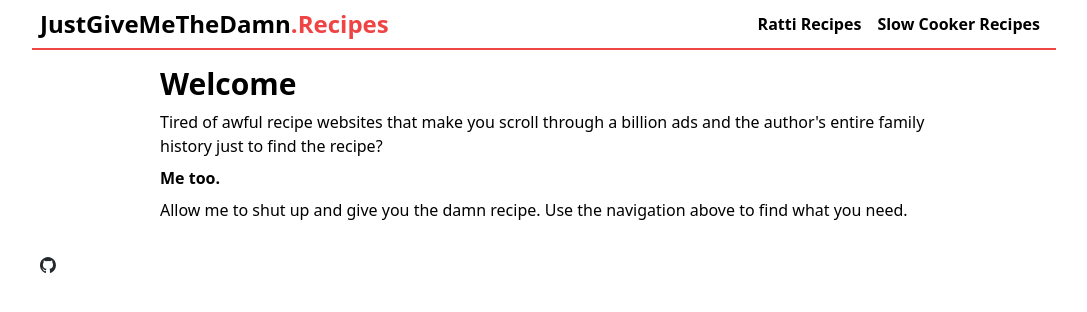
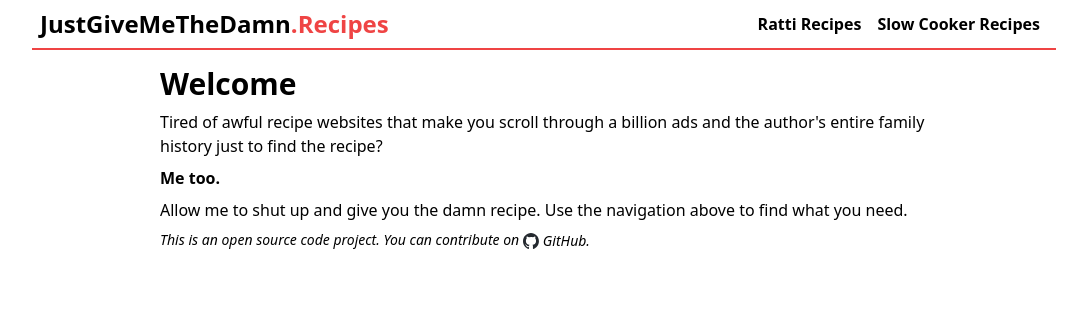
Before and after one commit to kyleratti/justgivemethedamn.recipes, a SvelteKit app in the folder source/: page / in a window 1280 px wide. Shown: the top 312 px of the page, without its empty margins (96-1183 px from the left). Built offline with nearby package versions, Linux system fonts and the light colour scheme.

Commit message:
fix: remove bad footer

```diff
--- a/source/src/components/Footer.svelte
+++ b/source/src/components/Footer.svelte
@@ -1,11 +1,6 @@
 <script lang="ts">
-	import githubLogo from "$img/github-mark.svg";
+
 </script>
 
 <footer class="sticky p-2">
-	<div class="text-sm text-gray-500">
-		<a href="https://github.com/kyleratti/justgivemethedamn.recipes" target="_blank">
-			<img src={githubLogo} alt="GitHub logo" class="inline h-[1rem] w-[1rem]" />
-		</a>
-	</div>
 </footer>
--- a/source/src/routes/+page.svelte
+++ b/source/src/routes/+page.svelte
@@ -1,5 +1,6 @@
 <script>
 	import { createTitle } from "$lib/titleUtil";
+	import githubLogo from "$img/github-mark.svg";
 </script>
 
 <svelte:head>
@@ -18,3 +19,9 @@
 <p class="my-2">
 	Allow me to shut up and give you the damn recipe. Use the navigation above to find what you need.
 </p>
+
+<p class="my-2 text-sm italic">
+	This is an open source code project. You can contribute on <a class="whitespace-nowrap inline-flex align-middle items-center" href="https://github.com/kyleratti/justgivemethedamn.recipes" target="_blank">
+			<img src={githubLogo} alt="GitHub logo" class="inline h-[1rem] w-[1rem] mr-1" /> GitHub.
+		</a>
+</p>
```
